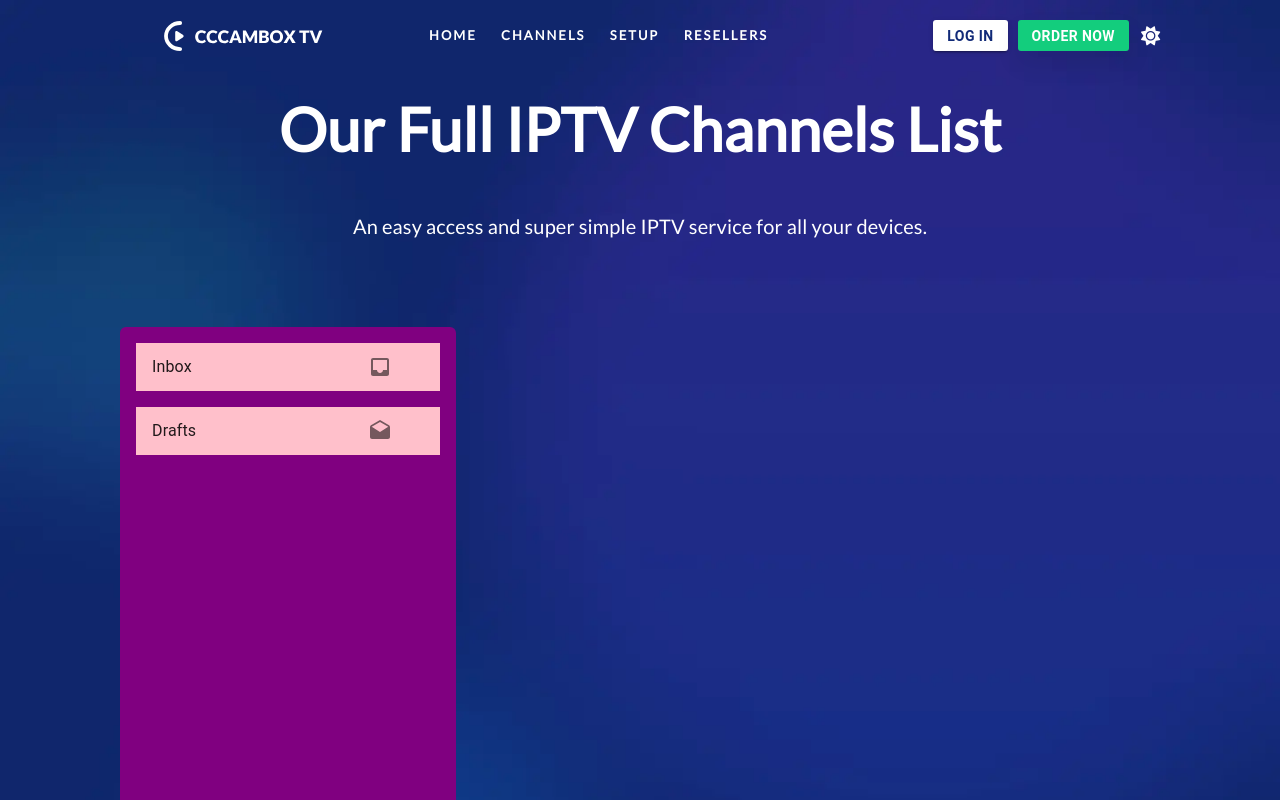
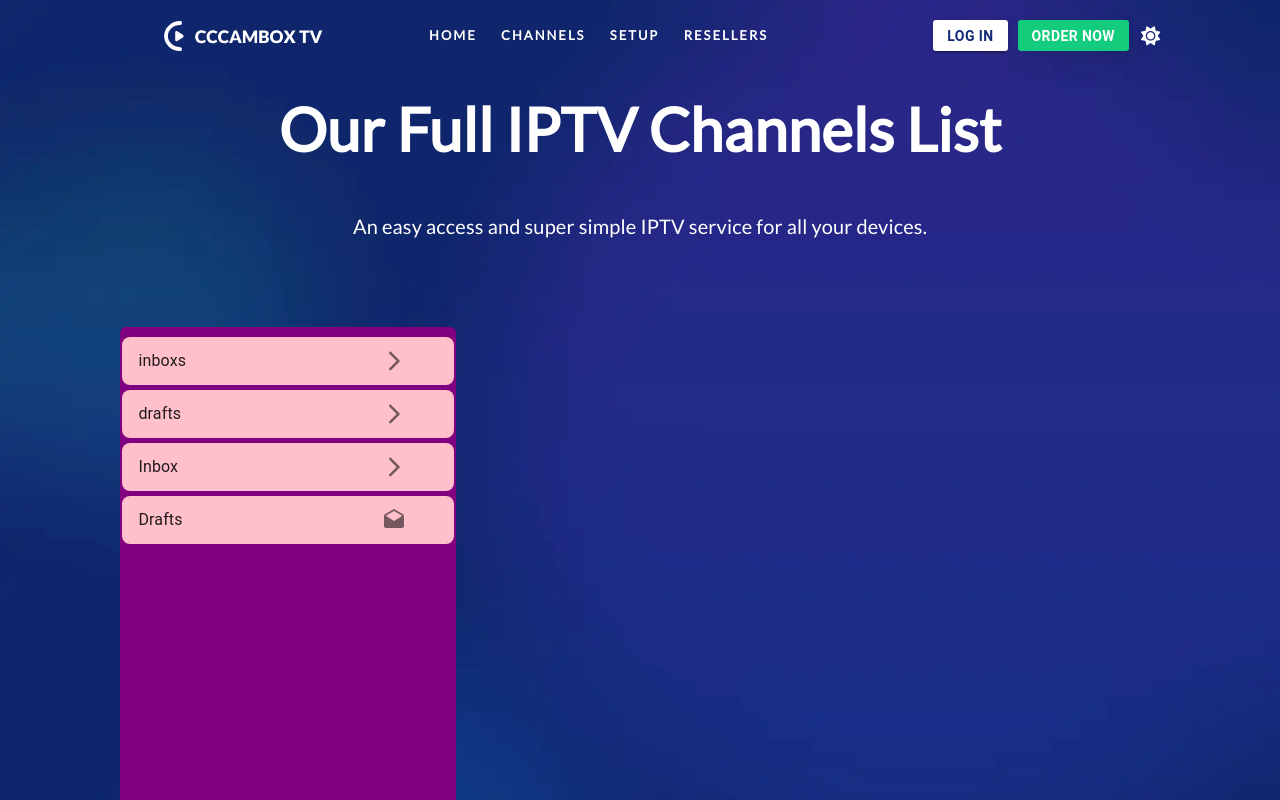
Before and after one commit to Arsalanbashir831/MTV, a React (Create React App) app in the folder my-app/: page / in a window 1280 px wide. Shown: the top 800 px of the page. Built offline with nearby package versions, Linux system fonts and the light colour scheme; a web font is replaced by a local one.

Commit message:
Added data

```diff
--- a/my-app/src/components/ChannelsLeftSidebar.jsx
+++ b/my-app/src/components/ChannelsLeftSidebar.jsx
@@ -5,14 +5,14 @@ import ListItem from '@mui/material/ListItem';
 import ListItemButton from '@mui/material/ListItemButton';
 import ListItemIcon from '@mui/material/ListItemIcon';
 import ListItemText from '@mui/material/ListItemText';
-import Divider from '@mui/material/Divider';
-import InboxIcon from '@mui/icons-material/Inbox';
+import React from 'react';
 import DraftsIcon from '@mui/icons-material/Drafts';
 import Grid from '@mui/material/Grid';
 import Box from '@mui/material/Box';
+import ArrowForwardIosRoundedIcon from '@mui/icons-material/ArrowForwardIosRounded';
 
 const ChannelsLeftSidebar = () => {
-
+    const [selectedIndex, setSelectedIndex] = React.useState(0);
     return (
         <div class="ccc_column ccc_countryList">
             <div class="v-virtual-scroll">
@@ -23,22 +23,37 @@ const ChannelsLeftSidebar = () => {
                                 <div
                                     style={{ background: 'purple', minHeight: '806px', maxHeight: '806px', overflow: 'auto', borderRadius: 6 }}>
                                     <List>
-                                        <ListItem>
-                                            <ListItemButton sx={{ background: 'pink' }}>
+                                        {['inboxs', 'drafts'].map((element, index) => {
+                                            console.log(element);
+                                            console.log(index);
+                                            return (
+                                            <ListItem key={index} id={index} disablePadding sx={{ padding: 0.3 }} >
+                                                <ListItemButton sx={{ background: 'pink', borderRadius: 2 }}>
+                                                    <ListItemText primary={element} />
+                                                    <ListItemIcon>
+                                                        <ArrowForwardIosRoundedIcon />
+                                                    </ListItemIcon>
+                                                </ListItemButton>
+                                            </ListItem>
+                                            )
+                                        })}
+                                        <ListItem disablePadding sx={{ padding: 0.3 }} >
+                                            <ListItemButton sx={{ background: 'pink', borderRadius: 2 }}>
                                                 <ListItemText primary="Inbox" />
                                                 <ListItemIcon>
-                                                    <InboxIcon />
+                                                    <ArrowForwardIosRoundedIcon />
                                                 </ListItemIcon>
                                             </ListItemButton>
                                         </ListItem>
-                                        <ListItem >
-                                            <ListItemButton sx={{ background: 'pink' }}>
+                                        <ListItem disablePadding sx={{ padding: 0.3 }}  >
+                                            <ListItemButton sx={{ background: 'pink', borderRadius: 2 }}>
                                                 <ListItemText primary="Drafts" />
                                                 <ListItemIcon>
                                                     <DraftsIcon />
                                                 </ListItemIcon>
                                             </ListItemButton>
                                         </ListItem>
+
                                     </List>
                                 </div>
                             </Grid>
```
